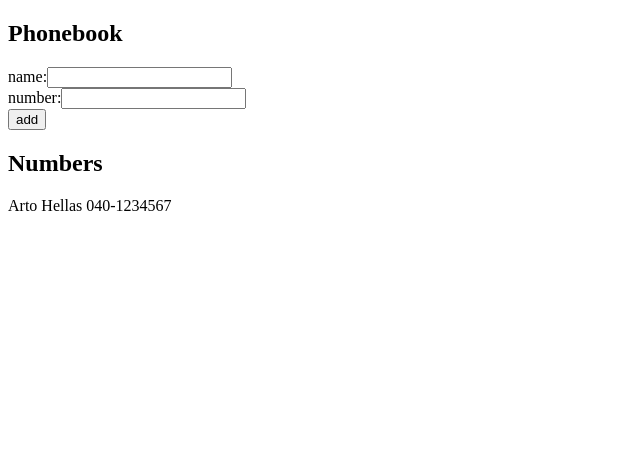
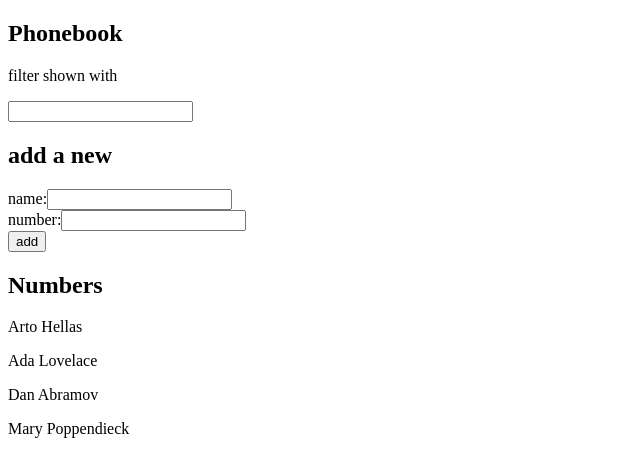
Before and after one commit to vzbel/fullstack-open, a React (Vite) app in the folder part2/phonebook/: page / in a window 1280 px wide. Shown: the top 476 px of the page, without its empty margins (0-640 px from the left). Built offline with nearby package versions, Linux system fonts and the light colour scheme.

Commit message:
Complete exercise 2.9

```diff
--- a/part2/phonebook/src/App.jsx
+++ b/part2/phonebook/src/App.jsx
@@ -2,10 +2,23 @@
 
 const App = () => {
   const [persons, setPersons] = useState([
-    { name: 'Arto Hellas', phone: "040-1234567" },
+    { name: 'Arto Hellas', number: '040-123456', id: 1 },
+    { name: 'Ada Lovelace', number: '39-44-5323523', id: 2 },
+    { name: 'Dan Abramov', number: '12-43-234345', id: 3 },
+    { name: 'Mary Poppendieck', number: '39-23-6423122', id: 4 }
   ])
   const [newName, setNewName] = useState("")
   const [newPhone, setNewPhone] = useState("")
+  const [query, setQuery] = useState("");
+
+  const personsToShow = query ?
+    persons.filter((p) => (
+      p.name
+      .toLowerCase()
+      .includes(query.toLowerCase())
+    ))
+    :
+    persons;
 
   const handleNameChange = (e) => {
     setNewName(e.target.value);
@@ -13,6 +26,10 @@
 
   const handlePhoneChange = (e) => {
     setNewPhone(e.target.value);
+  };
+
+  const handleQueryChange = (e) => {
+    setQuery(e.target.value);
   };
 
   const handleSubmit = (e) => {
@@ -34,7 +51,11 @@
   return (
     <div>
       <h2>Phonebook</h2>
-
+      <div>
+        <p>filter shown with</p>
+        <input type="text" value={query} onChange={handleQueryChange}/>
+      </div>
+      <h2>add a new</h2>
       <form onSubmit={handleSubmit}>
         <div>
           name:
@@ -58,7 +79,7 @@
       <h2>Numbers</h2>
       <div>
       {
-        persons.map((person) => (
+        personsToShow.map((person) => (
           <p key={person.name}>
             {person.name} {person.phone}
           </p>
```
